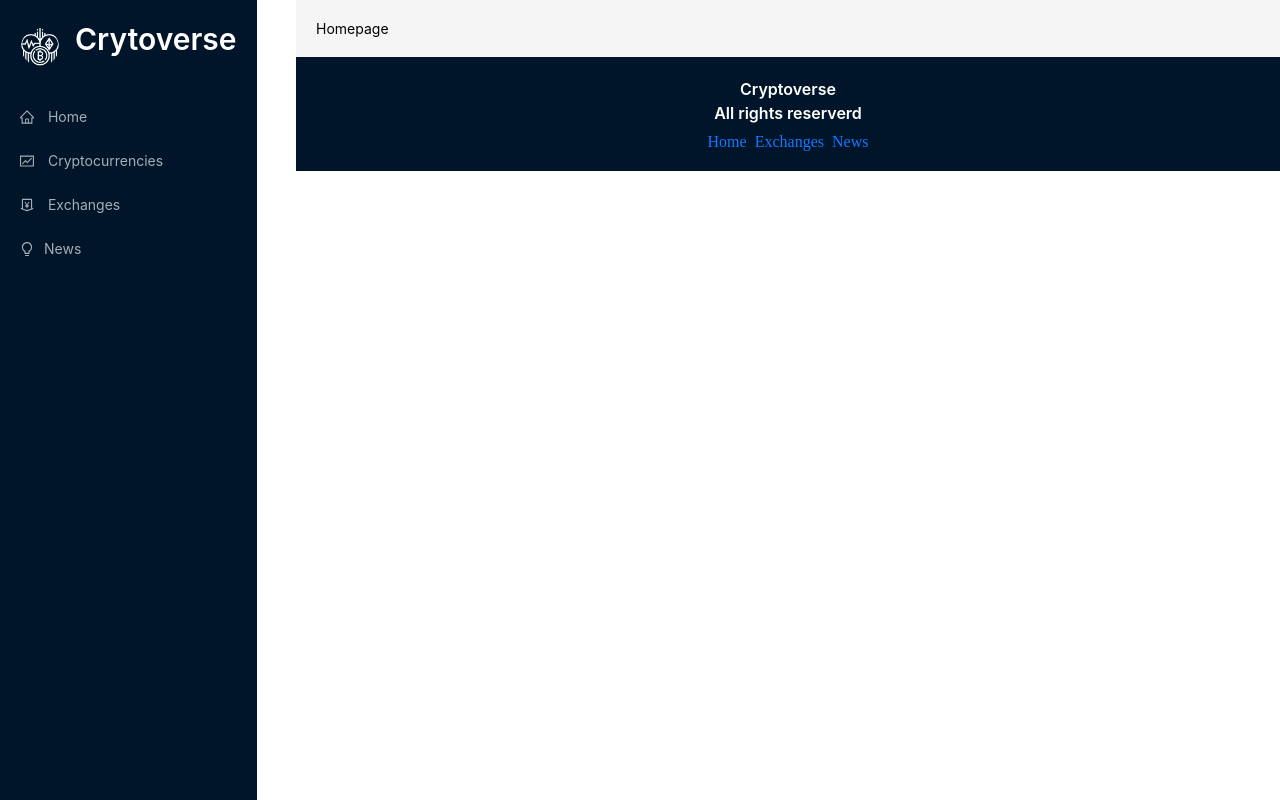
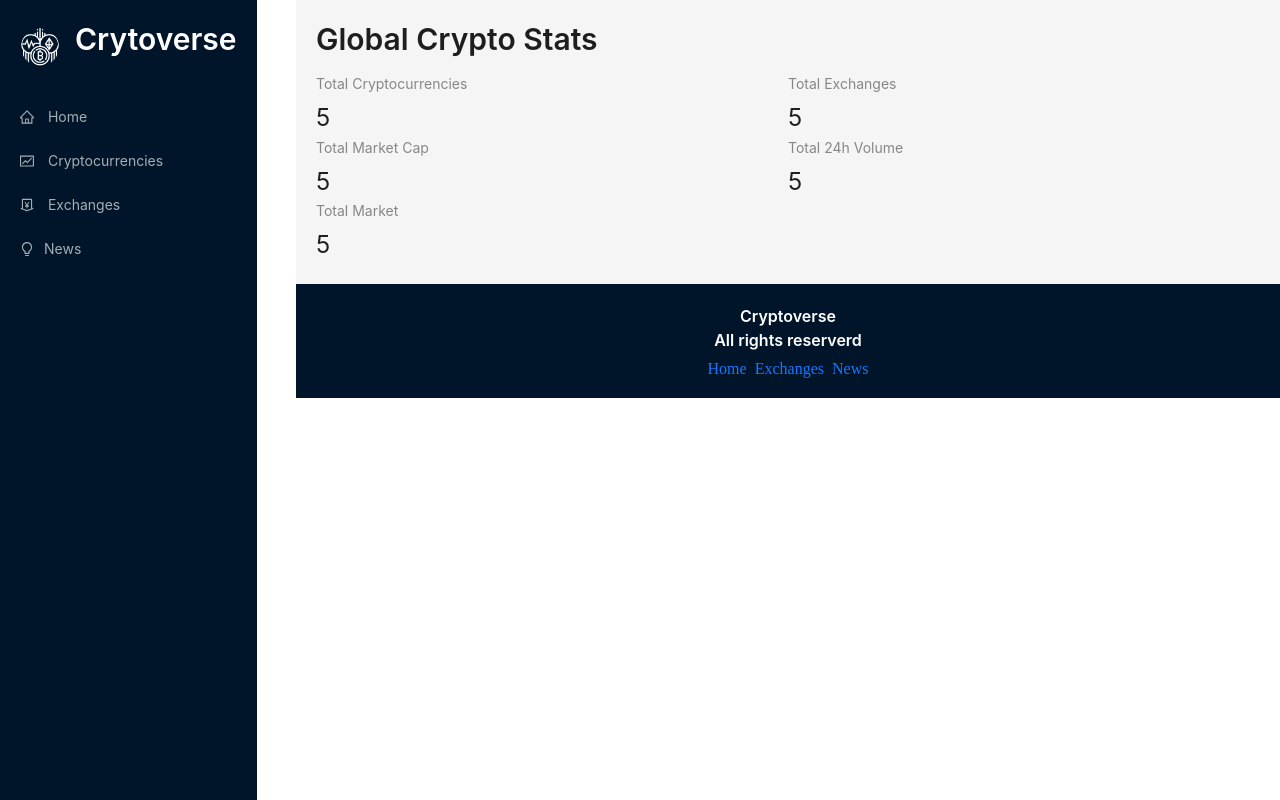
Before and after one commit to Thinh-Phung/React-project-4-cryptoapp, a React (Create React App) app: page / in a window 1280 px wide. Built offline with nearby package versions, Linux system fonts and the light colour scheme.

Commit message:
add Homepage componnent

```diff
--- a/src/components/Homepage.jsx
+++ b/src/components/Homepage.jsx
@@ -1,5 +1,31 @@
 import React from "react";
-
+import millify from "millify";
+import { Typography, Row, Col, Statistic } from "antd";
+import { Link } from "react-router-dom";
+const { Title } = Typography;
 export default function Homepage() {
-  return <div>Homepage</div>;
+  return (
+    <>
+      <Title level={2} className="heading">
+        Global Crypto Stats
+      </Title>
+      <Row>
+        <Col span={12}>
+          <Statistic title="Total Cryptocurrencies" value="5" />
+        </Col>
+        <Col span={12}>
+          <Statistic title="Total Exchanges" value="5" />
+        </Col>
+        <Col span={12}>
+          <Statistic title="Total Market Cap" value="5" />
+        </Col>
+        <Col span={12}>
+          <Statistic title="Total 24h Volume" value="5" />
+        </Col>
+        <Col span={12}>
+          <Statistic title="Total Market" value="5" />
+        </Col>
+      </Row>
+    </>
+  );
 }
```
